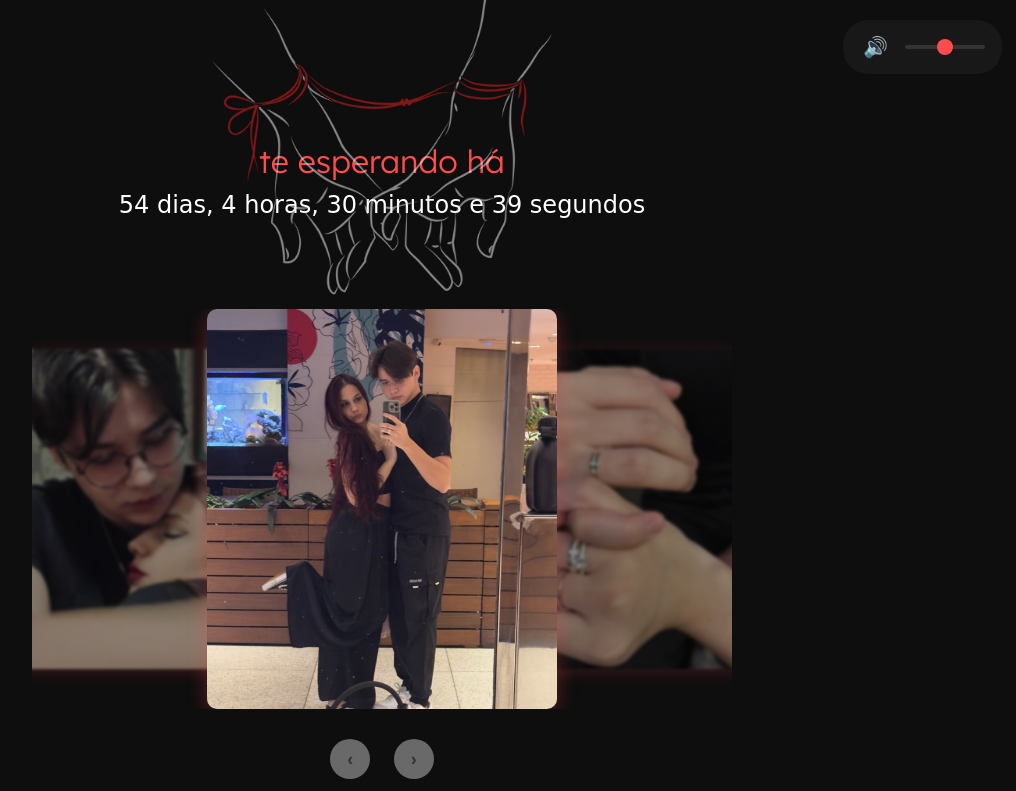
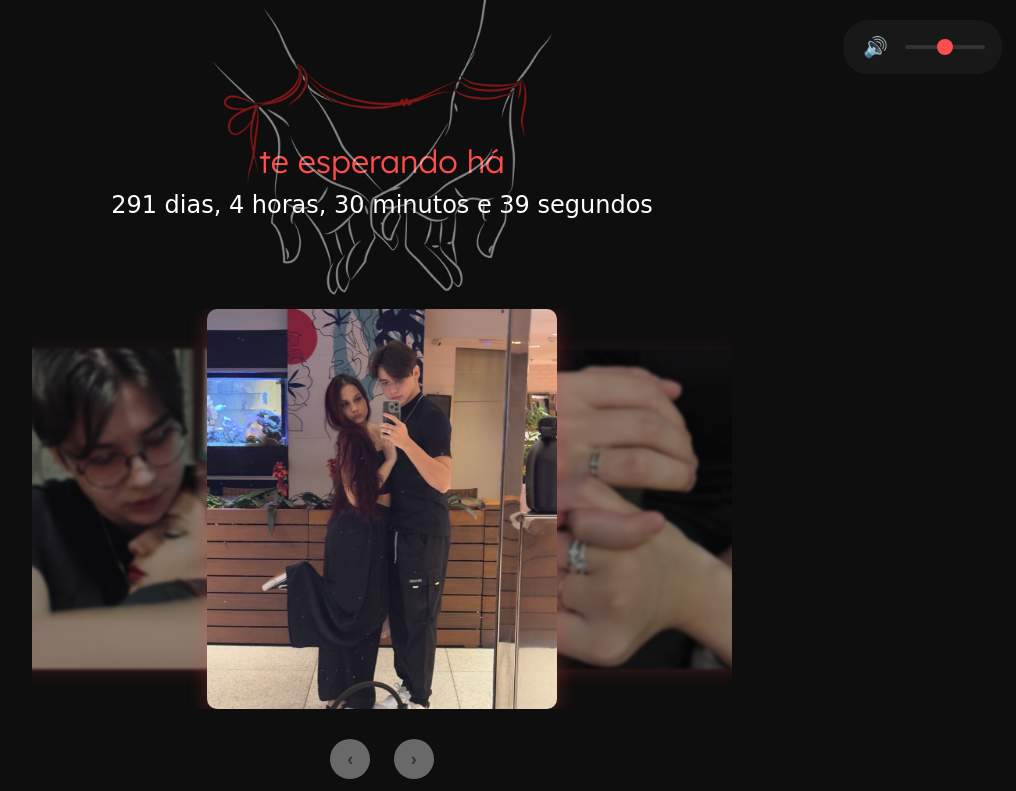
Before and after one commit to KIMperatriz/Te-Vivo, a plain HTML site: page index.html in a window 1280 px wide. Shown: the top 791 px of the page, without its empty margins (258-1274 px from the left). Drawn offline with Linux system fonts and the light colour scheme; a web font is replaced by a local one.

Commit message:
Update index.html

```diff
--- a/index.html
+++ b/index.html
@@ -454,7 +454,7 @@
     }, { once: true });
 
     // Contador de tempo
-    const inicio = new Date("2025-05-09T00:00:00");
+    const inicio = new Date("2024-09-14T00:00:00");
     const contador = document.getElementById("contador");
 
     function atualizarContador() {
```
